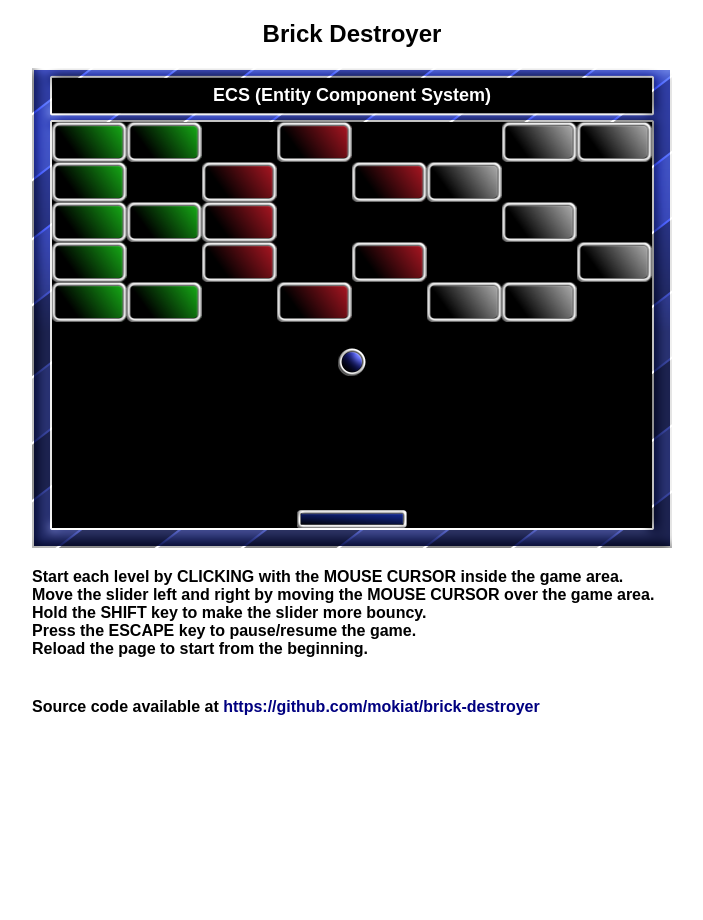
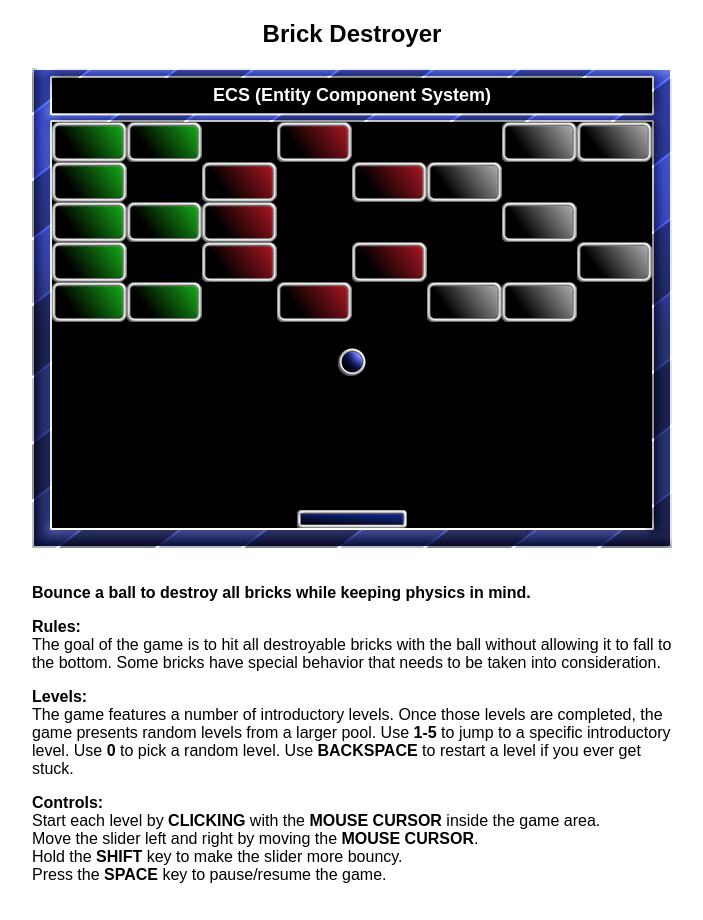
Before and after one commit to mokiat/brick-destroyer, a React (Create React App) app: page / in a window 1280 px wide. Shown: the whole page, without its empty margins (288-991 px from the left). Before the commit the page ends 800 px from the top, so only its background shows below. Built offline with nearby package versions, Linux system fonts and the light colour scheme.

Commit message:
Improvements to user experience

```diff
--- a/src/game/Controller.js
+++ b/src/game/Controller.js
@@ -129,7 +129,7 @@ class Controller {
   }
 
   moveSlider(x, y) {
-    if (this.gameState === STATE_STOPPED || this.gameState === STATE_RUNNING) {
+    if (this.gameState === STATE_RUNNING) {
       this.mouseBoundSystem.onMouseMove(x, y);
     }
   }
--- a/src/index.css
+++ b/src/index.css
@@ -1,7 +1,6 @@
 body
 {
   font-family: 'Arial';
-  font-weight: bold;
   margin: 0px;
   padding: 0px;
 }
@@ -34,6 +33,7 @@ small
 #playgroundTop
 {
   height: 54px;
+  font-weight: bold;
 }
 
 #borderTop
@@ -83,6 +83,7 @@ small
 #playgroundBottom
 {
   height: 20px;
+  clear: both;
 }
 
 #borderBottom
@@ -93,25 +94,8 @@ small
   background-size: contain;
 }
 
-#rules
+footer
 {
   padding-top: 20px;
   padding-bottom: 20px;
 }
-
-hr
-{
-  border-top: 1px solid gray;
-  border-bottom: 0px;
-}
-
-a
-{
-  text-decoration: none;
-  color: navy;
-}
-
-footer
-{
-  padding-top: 20px;
-}
--- a/src/ui/components/App.jsx
+++ b/src/ui/components/App.jsx
@@ -1,7 +1,6 @@
 import { useEffect, useState } from 'react';
 import Description from './Description';
-import Footer from './Footer';
-import Header from './Header';
+import Title from './Title';
 import Playground from './Playground';
 
 const LEVEL_PATHS = [
@@ -44,6 +43,8 @@ const Application = ({ decorations = true }) => {
   const handleNextLevel = () => {
     if (level && level.next) {
       fetchLevel(level.next);
+    } else {
+      handleRandomLevel();
     }
   };
 
@@ -60,7 +61,7 @@ const Application = ({ decorations = true }) => {
 
   return (
     <article>
-      {decorations && <Header />}
+      {decorations && <Title />}
       <Playground
         level={level}
         onNextLevel={handleNextLevel}
@@ -68,7 +69,6 @@ const Application = ({ decorations = true }) => {
         onRandomLevel={handleRandomLevel}
       />
       {decorations && <Description />}
-      {decorations && <Footer />}
     </article>
   );
 };
--- a/src/ui/components/Description.jsx
+++ b/src/ui/components/Description.jsx
@@ -1,20 +1,39 @@
 const Description = () => {
   return (
-    <div id="rules">
-      Start each level by <strong>CLICKING</strong> with the{' '}
-      <strong>MOUSE CURSOR</strong> inside the game area.
-      <br />
-      Move the slider left and right by moving the <strong>
-        MOUSE CURSOR
-      </strong>{' '}
-      over the game area.
-      <br />
-      Hold the <strong>SHIFT</strong> key to make the slider more bouncy.
-      <br />
-      Press the <strong>ESCAPE</strong> key to pause/resume the game.
-      <br />
-      Reload the page to start from the beginning.
-    </div>
+    <footer id="rules">
+      <p>
+        <strong>
+          Bounce a ball to destroy all bricks while keeping physics in mind.
+        </strong>
+      </p>
+      <p>
+        <strong>Rules:</strong>
+        <br />
+        The goal of the game is to hit all destroyable bricks with the ball
+        without allowing it to fall to the bottom. Some bricks have special
+        behavior that needs to be taken into consideration.
+      </p>
+      <p>
+        <strong>Levels:</strong>
+        <br />
+        The game features a number of introductory levels. Once those levels are
+        completed, the game presents random levels from a larger pool. Use{' '}
+        <strong>1-5</strong> to jump to a specific introductory level. Use{' '}
+        <strong>0</strong> to pick a random level. Use{' '}
+        <strong>BACKSPACE</strong> to restart a level if you ever get stuck.
+      </p>
+      <p>
+        <strong>Controls:</strong>
+        <br />
+        Start each level by <strong>CLICKING</strong> with the{' '}
+        <strong>MOUSE CURSOR</strong> inside the game area. <br />
+        Move the slider left and right by moving the{' '}
+        <strong>MOUSE CURSOR</strong>. <br />
+        Hold the <strong>SHIFT</strong> key to make the slider more bouncy.
+        <br />
+        Press the <strong>SPACE</strong> key to pause/resume the game.
+      </p>
+    </footer>
   );
 };
 
--- a/src/ui/components/Footer.jsx
+++ /dev/null
@@ -1,12 +0,0 @@
-const Footer = () => {
-  return (
-    <footer>
-      Source code available at{' '}
-      <a href="https://github.com/mokiat/brick-destroyer">
-        <strong>https://github.com/mokiat/brick-destroyer</strong>
-      </a>
-    </footer>
-  );
-};
-
-export default Footer;
--- a/src/ui/components/Header.jsx
+++ b/src/ui/components/Title.jsx
@@ -1,4 +1,4 @@
-const Header = () => {
+const Title = () => {
   return (
     <header>
       <h1>Brick Destroyer</h1>
@@ -6,4 +6,4 @@ const Header = () => {
   );
 };
 
-export default Header;
+export default Title;
```
